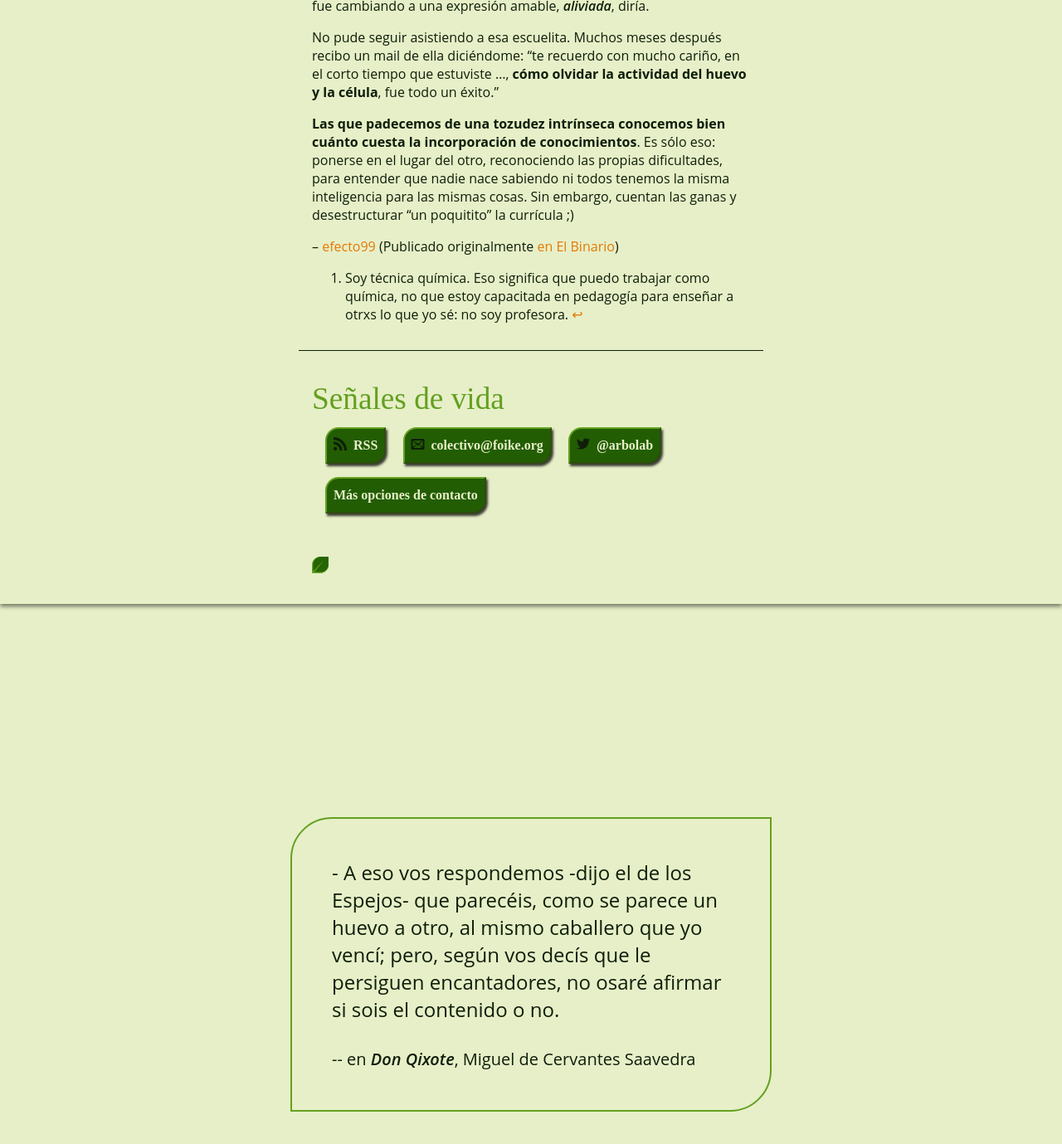
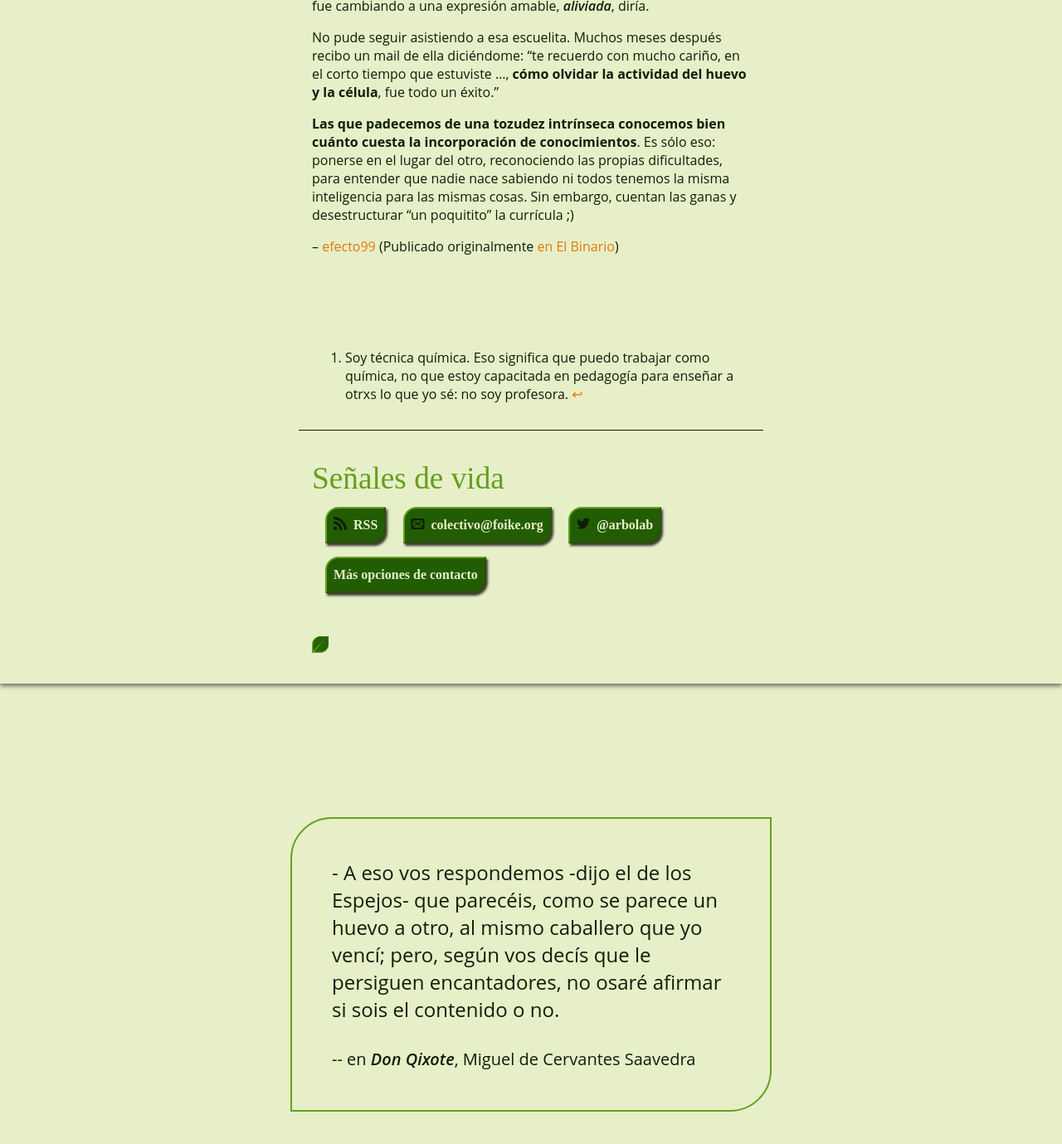
Before and after one commit to LuxDie/foike.github.io, a Jekyll site: the page built from _posts/2015-01-28-si-no-lo-veo.md, in a window 1280 px wide and 1400 px high, scrolled down 2725 px. Shown: the top 1379 px of the window at 83% size. Built offline with Jekyll 4.4.1, drawn with Linux system fonts in a browser that asks for light colours.

Commit message:
[misc] cleanup CSS indentation

```diff
--- a/css/foike.css
+++ b/css/foike.css
@@ -182,13 +182,15 @@
 .yellow   { background-color: #f8aa0c; color: #0e1e0a; }
 .orange   { background-color: #e47904; color: #0e1e0a; }
 
-      link, a:link {
+link,
+a:link {
     text-decoration: none;
     color: #e47904;
     cursor: "hand";
 }
 
-      a:focus, a:hover {
+a:focus,
+a:hover {
     text-decoration: underline;
     color: #f8aa0c;
 }
@@ -206,6 +208,10 @@
 section.icons {
     font-size: 500%;
     color: #f2f7e1;
+}
+
+div.footnotes {
+    margin-top: 7em;
 }
 
 main footer {
@@ -234,7 +240,8 @@
 main footer p.buttons a span {
     color: #0e1e0a;
 }
-      main footer p.buttons a:hover, main footer p.buttons a:focus {
+main footer p.buttons a:hover,
+main footer p.buttons a:focus {
     background-color: #63a020;
     box-shadow: 1px 1px 2px rgba(0,0,0,0.5);
     margin-top: 0.1em;
@@ -302,7 +309,6 @@
     footer h1 img {
         max-height: 1.25em;
         vertical-align: top;
-
     }
 }
 
```
Lines whose indentation alone changed are shown as unchanged.
